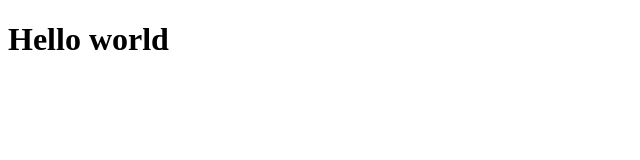
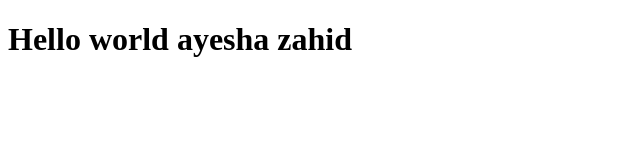
Before and after one commit to AishaZahid21/BootCamp2020, a plain HTML site: page index.html in a window 1280 px wide. Shown: the whole page, without its empty margins (0-640 px from the left). Drawn offline with Linux system fonts and the light colour scheme.

Commit message:
add name

```diff
--- a/index.html
+++ b/index.html
@@ -6,6 +6,6 @@
     <title>Document</title>
 </head>
 <body>
-    <h1>Hello world</h1>
+    <h1>Hello world ayesha zahid</h1>
 </body>
 </html>
```
